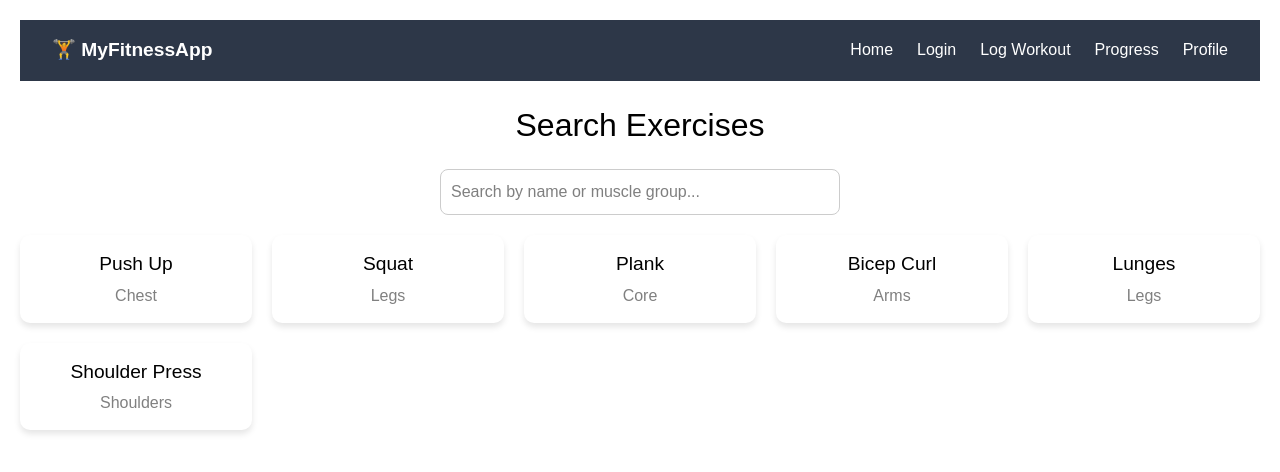
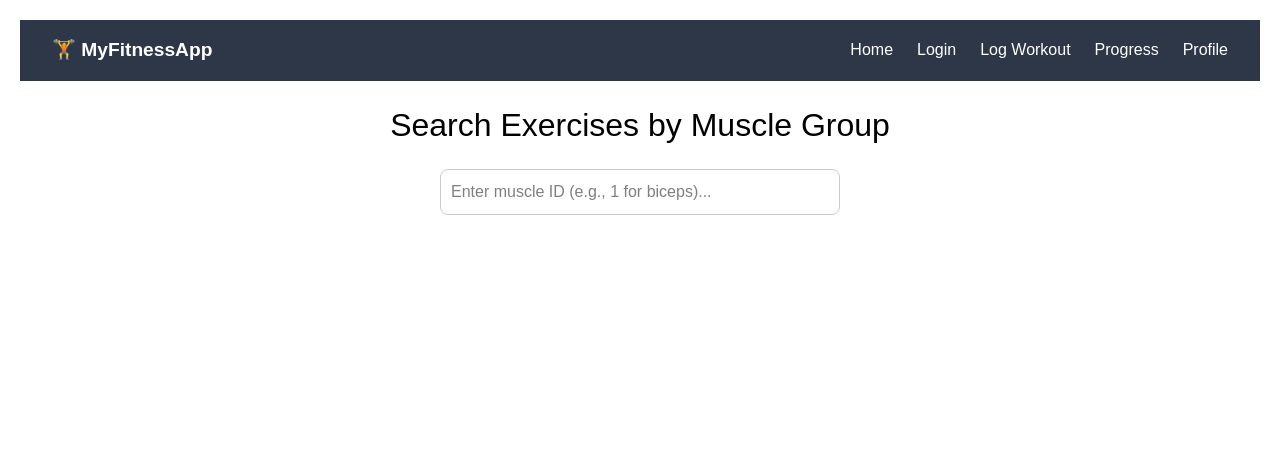
Before and after one commit to Fionasyona/FE_Fitness-Buddy, a React (Vite) app in the folder Fitness-Buddy/: page /SearchPage in a window 1280 px wide. Shown: the top 472 px of the page. Built offline with nearby package versions, Linux system fonts and the light colour scheme.

Commit message:
use of WGER API in the search page

```diff
--- a/Fitness-Buddy/src/pages/Searchpage.jsx
+++ b/Fitness-Buddy/src/pages/Searchpage.jsx
@@ -1,29 +1,46 @@
-import React, { useState } from "react";
+import React, { useState, useEffect } from "react";
+import axios from "axios";
 import "../styles/SearchPage.css";
 
-// Example exercise data
-const exercisesData = [
-  { id: 1, name: "Push Up", muscle: "Chest" },
-  { id: 2, name: "Squat", muscle: "Legs" },
-  { id: 3, name: "Plank", muscle: "Core" },
-  { id: 4, name: "Bicep Curl", muscle: "Arms" },
-  { id: 5, name: "Lunges", muscle: "Legs" },
-  { id: 6, name: "Shoulder Press", muscle: "Shoulders" },
-];
-
 export default function SearchPage() {
-  // State for storing what the user types
+  // State for storing search input
   const [query, setQuery] = useState("");
 
-  // State for mobile menu toggle
+  // State for exercises fetched from API
+  const [exercises, setExercises] = useState([]);
+
+  // State for menu toggle
   const [menuOpen, setMenuOpen] = useState(false);
 
-  // Filter exercises based on search query
-  const filteredExercises = exercisesData.filter(
-    (exercise) =>
-      exercise.name.toLowerCase().includes(query.toLowerCase()) ||
-      exercise.muscle.toLowerCase().includes(query.toLowerCase())
-  );
+  // State for loading and errors
+  const [loading, setLoading] = useState(false);
+  const [error, setError] = useState("");
+
+  // Fetch exercises by muscle group from WGER API
+  useEffect(() => {
+    if (!query) {
+      setExercises([]); // Clear when query is empty
+      return;
+    }
+
+    const fetchExercises = async () => {
+      try {
+        setLoading(true);
+        setError("");
+        const response = await axios.get(
+          `https://wger.de/api/v2/exercise/?muscle=${query}&language=2&limit=20`
+        );
+        setExercises(response.data.results);
+      } catch (err) {
+        console.error(err);
+        setError("Failed to fetch exercises. Try again later.");
+      } finally {
+        setLoading(false);
+      }
+    };
+
+    fetchExercises();
+  }, [query]);
 
   return (
     <div className="search-page-container">
@@ -57,29 +74,35 @@ export default function SearchPage() {
       </nav>
 
       {/* Page title */}
-      <h1 className="title">Search Exercises</h1>
+      <h1 className="title">Search Exercises by Muscle Group</h1>
 
-      {/* Search bar */}
+      {/* Search input (expects a muscle ID) */}
       <input
         type="text"
-        placeholder="Search by name or muscle group..."
+        placeholder="Enter muscle ID (e.g., 1 for biceps)..."
         value={query}
         onChange={(e) => setQuery(e.target.value)}
         className="search-input"
       />
 
-      {/* Display search results */}
+      {/* Display results */}
       <div className="grid-container">
-        {filteredExercises.length > 0 ? (
-          filteredExercises.map((exercise) => (
-            <div key={exercise.id} className="card">
-              <h2 className="card-title">{exercise.name}</h2>
-              <p className="card-muscle">{exercise.muscle}</p>
-            </div>
-          ))
-        ) : (
-          <p className="no-results">No exercises found for "{query}"</p>
-        )}
+        {loading && <p>Loading exercises...</p>}
+        {error && <p className="error">{error}</p>}
+
+        {!loading && exercises.length > 0
+          ? exercises.map((exercise) => (
+              <div key={exercise.id} className="card">
+                <h2 className="card-title">{exercise.name}</h2>
+                <p className="card-muscle">
+                  {exercise.description || "No description available"}
+                </p>
+              </div>
+            ))
+          : !loading &&
+            !error &&
+            query &&
+            exercises.length === 0 && <p>No exercises found.</p>}
       </div>
     </div>
   );
```
